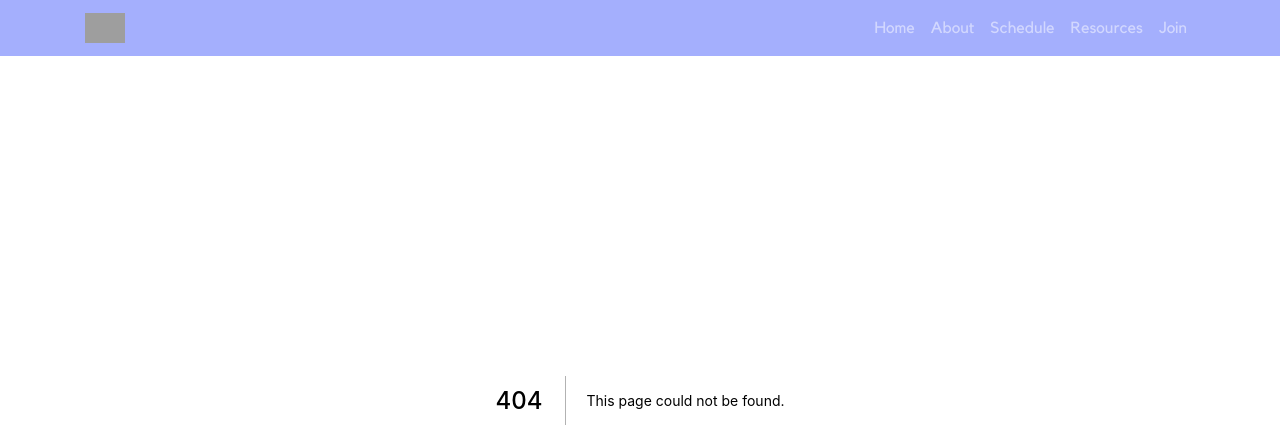
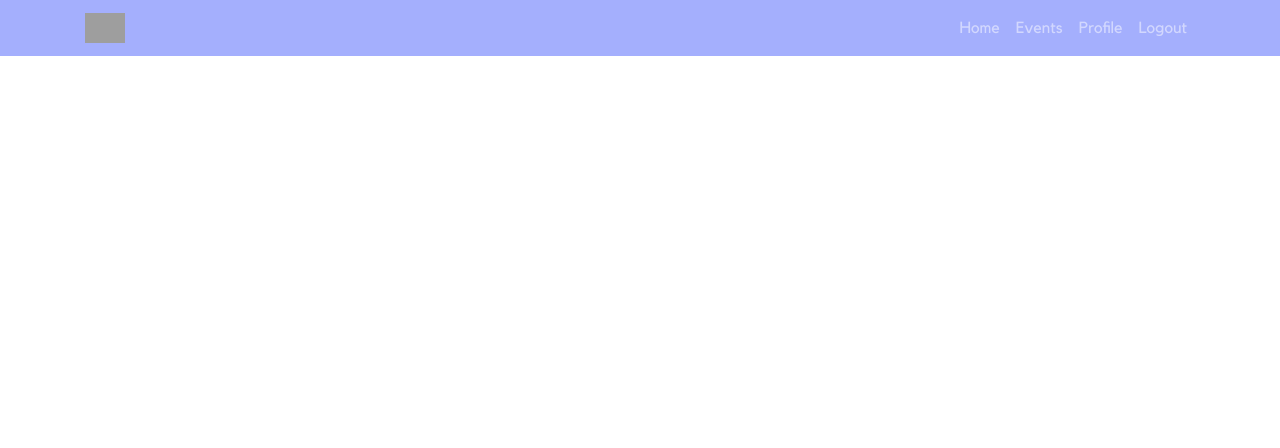
Before and after one commit to UF-ACE/ace-events-front, a Next.js app: page /login in a window 1280 px wide. Before the commit this address had no page. Shown: the top 448 px of the page. Built offline with nearby package versions, Linux system fonts and the light colour scheme; grey boxes are pictures that could not be loaded.

Commit message:
Added basic cookies and navigation

```diff
--- a/components/nav.js
+++ b/components/nav.js
@@ -1,6 +1,18 @@
 import { Nav, Navbar, Container } from 'react-bootstrap'
+import { useRouter } from 'next/router'
+import { isLoggedIn } from '../src/user'
+import { NAV_LOGGED_IN, NAV_LOGGED_OUT } from '../src/data'
 
 function Header() {
+  const router = useRouter()
+  const loggedIn = isLoggedIn()
+
+  const navData = loggedIn ? NAV_LOGGED_IN : NAV_LOGGED_OUT
+
+  const navLinks = navData.map((item, key) => (
+    <Nav.Link href={item.href} key={key}>{item.name}</Nav.Link>
+  ))
+
   return (
     <>
       <Navbar variant="dark" bg="blue" expand="md" fixed="top">
@@ -15,12 +27,11 @@ function Header() {
           </Navbar.Brand>
           <Navbar.Toggle aria-controls="basic-navbar-nav" />
           <Navbar.Collapse id="basic-navbar-nav">
-            <Nav className="ml-auto">
-              <Nav.Link href="#home">Home</Nav.Link>
-              <Nav.Link href="#about">About</Nav.Link>
-              <Nav.Link href="#schedule">Schedule</Nav.Link>
-              <Nav.Link href="#resources">Resources</Nav.Link>
-              <Nav.Link href="">Join</Nav.Link>
+            <Nav
+              className="ml-auto"
+              activeKey={router.pathname}
+            >
+              {navLinks}
             </Nav>
           </Navbar.Collapse>
         </Container>
--- a/package.json
+++ b/package.json
@@ -13,7 +13,7 @@
     "imagemin-mozjpeg": "^8.0.0",
     "imagemin-optipng": "^7.1.0",
     "imagemin-svgo": "^7.0.0",
-    "next": "^9.1.6",
+    "next": "9.1.7-canary.1",
     "next-compose-plugins": "^2.2.0",
     "next-fonts": "^0.19.0",
     "next-offline": "^4.0.6",
@@ -22,6 +22,7 @@
     "qrcode.react": "^1.0.0",
     "react": "^16.12.0",
     "react-bootstrap": "^1.0.0-beta.16",
+    "react-cookie": "^4.0.3",
     "react-dom": "^16.12.0",
     "responsive-loader": "^1.2.0",
     "sharp": "^0.23.4"
--- a/pages/_app.js
+++ b/pages/_app.js
@@ -1,13 +1,12 @@
 import App from 'next/app'
 import Head from 'next/head'
 import React from 'react'
-
 import { config } from '@fortawesome/fontawesome-svg-core'
 import '../styles/main.scss'
 import '@fortawesome/fontawesome-svg-core/styles.css' // Import the CSS
 config.autoAddCss = false // Tell Font Awesome to skip adding the CSS automatically since it's being imported above
 
-export default class MyApp extends App {
+class MyApp extends App {
   render() {
     const { Component, pageProps } = this.props
 
@@ -21,3 +20,5 @@ export default class MyApp extends App {
     )
   }
 }
+
+export default MyApp
--- a/pages/_document.js
+++ b/pages/_document.js
@@ -1,5 +1,4 @@
 import Document, { Html, Head, Main, NextScript } from 'next/document'
-import Nav from '../components/nav'
 
 class Doc extends Document {
   static async getInitialProps(ctx) {
@@ -15,7 +14,6 @@ class Doc extends Document {
           <meta name="Description" content="The Association of Computer Engineers is a Professional Organization at the University of Florida that caters to Computer Science, Computer Engineering, and Electrical Engineering Majors." />
         </Head>
         <body>
-          <Nav />
           <Main />
           <NextScript />
         </body>
--- /dev/null
+++ b/pages/login.js
@@ -0,0 +1,14 @@
+import { loggedIn } from '../src/user'
+import Nav from '../components/nav'
+
+const Login = (props) => {
+  loggedIn('John Doe', 'awdjioawdjioawd')
+  return (
+    <>
+    <Nav />
+    <p>You are now logged in!</p>
+    </>
+  )
+}
+
+export default Login
--- /dev/null
+++ b/src/data.js
@@ -0,0 +1,25 @@
+export const NAV_LOGGED_IN = [
+  {
+    name: "Home",
+    href: "/"
+  },
+  {
+    name: "Events",
+    href: "/events"
+  },
+  {
+    name: "Profile",
+    href: "/profile"
+  },
+  {
+    name: "Logout",
+    href: "/logout"
+  }
+]
+
+export const NAV_LOGGED_OUT = [
+  {
+    name: "Login",
+    href: "/login"
+  }
+]
--- /dev/null
+++ b/src/user.js
@@ -0,0 +1,21 @@
+import { useCookies } from "react-cookie";
+
+const USER_SESSION = 'USER_SESSION'
+const USER_NAME = 'USER_NAME'
+
+export function isLoggedIn() {
+  const session = useCookies()[0][USER_SESSION]
+  return session !== undefined
+}
+
+export function loggedIn(name, token) {
+  const [cookies, setCookie] = useCookies()
+  setCookie(USER_NAME, name)
+  setCookie(USER_SESSION, token)
+}
+
+export function logout() {
+  const [cookies, setCookie, removeCookie] = useCookies()
+  removeCookie(USER_SESSION)
+  removeCookie(USER_NAME)
+}
```
Also changed, not shown: pages/index.js (+6 -1 lines), 1 other file (tests, documents, lock files or other folders).
